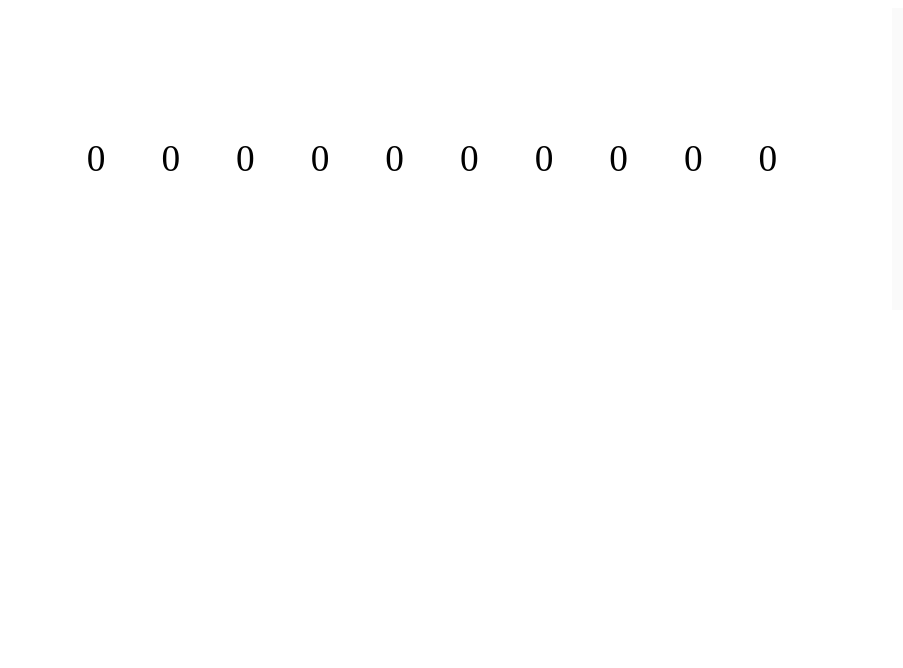
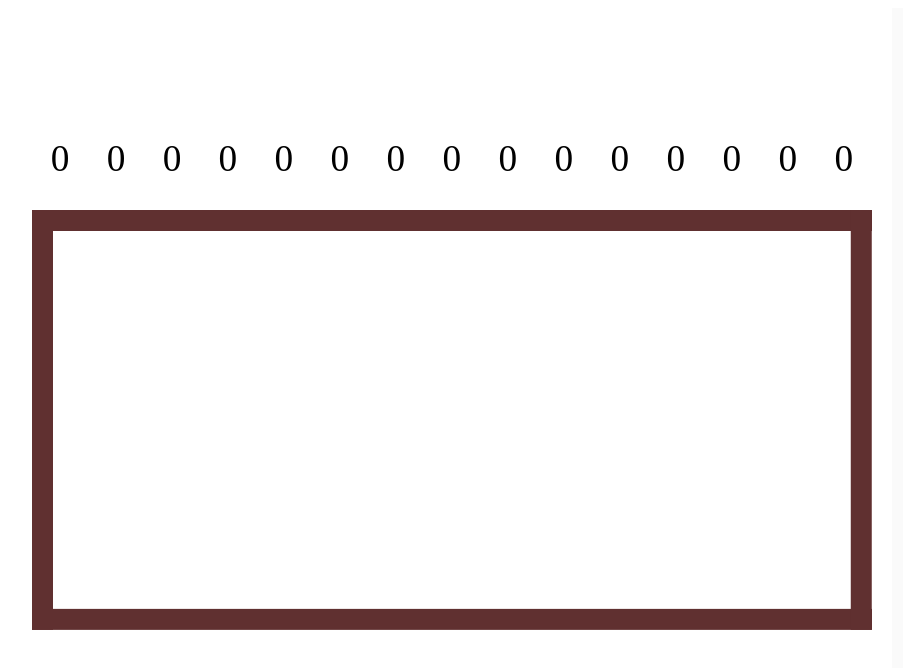
Before and after one commit to keianrao/NextJSDemo, a Next.js app: page /abacus in a window 1280 px wide. Shown: the top 668 px of the page, without its empty margins (208-1111 px from the left). Built offline with nearby package versions, Linux system fonts and the light colour scheme.

Commit message:
Quarter of the way to creating a visual abacus

```diff
--- a/src/app/abacus/abacus.module.css
+++ b/src/app/abacus/abacus.module.css
@@ -1,17 +1,31 @@
 
-.number-string {
+.digit-string {
 	margin-left: auto;
 	margin-right: auto;
 }
 
-.number-string {
+.digit-string {
 	display: grid;
-	gap: 0.50em;
+	gap: 0.00em;
 	font-family: "MS Mincho", "IPAMincho";
 	font-size: 28pt;
 }
 
-.number-digit {
+.digit {
 	grid-row: 1;
 	padding: 0.25em 0.50em;
 }
+
+
+
+
+.abacus {
+	margin-left: auto;
+	margin-right: auto;
+}
+
+.abacus {
+	display: grid;
+	grid-template-columns: 1fr;
+	gap: 20px;
+}
--- a/src/app/abacus/abacus.tsx
+++ b/src/app/abacus/abacus.tsx
@@ -63,7 +63,7 @@ function DigitWidget(props: DigitWidgetProps) {
   }
 
   const attributes = {
-    "className": abacusCSS["number-digit"],
+    "className": abacusCSS["digit"],
     "tabIndex": 0,
     "onKeyDown": onKeyDown
   };
@@ -75,17 +75,24 @@ function DigitWidget(props: DigitWidgetProps) {
 
 
 
-export type DigitStringWidgetProps = {};
+export type DigitStringWidgetProps = {
+  digitString: ReturnType<typeof createEditableDigitString>[0],
+  editDigitString: ReturnType<typeof createEditableDigitString>[1],
+};
 
 export function DigitStringWidget(props: DigitStringWidgetProps) {
-  const [digitString, editDigitString] = createEditableDigitString(10);
+  const { digitString, editDigitString } = props;
 
-  const attributes = {
-    "className": abacusCSS["number-string"]
-  };
+  const digitCount = digitString.length;
 
   const digitWidgets = function () {
-    return [0, 1, 2, 3, 4, 5, 6, 7, 8, 9].map(offset => (
+    function numberRange(min: number, max: number) {
+      const hyphens = "-".repeat(max - min).split("");
+      const values = hyphens.map((_, o) => min + o);
+      return values;
+    }
+
+    return numberRange(0, digitCount - 1).map(offset => (
       <DigitWidget
         key={offset}
         digitString={digitString}
@@ -95,5 +102,107 @@ export function DigitStringWidget(props: DigitStringWidgetProps) {
     ));
   }();
 
+  const attributes = {
+    "className": abacusCSS["digit-string"]
+  };
+
   return <div {...attributes}>{digitWidgets}</div>;
 }
+
+
+
+
+
+type AbacusDisplayProps = {
+  digitString: ReturnType<typeof createEditableDigitString>[0]
+};
+
+function AbacusDisplay(props: AbacusDisplayProps) {
+  const { digitString } = props;
+
+  const digitCount = digitString.length;
+
+  // We need to define the width of the frame and each bar.
+  // Then we determine the width required.
+  // Height would be constant based on our bar type.
+  // Maybe we can configure the bead width and height.
+  const w = 80, h = 40;
+  const we = 2;
+  const he = 2;
+  const ce = "#603030";
+
+  const topEdge = function () {
+    const attributes = {
+      x: 0,
+      y: 0,
+      width: 100,
+      height: he,
+      fill: ce,
+    };
+    return <rect {...attributes} />;
+  }();
+
+  const bottomEdge = function () {
+    const attributes = {
+      x: 0,
+      y: h - he,
+      width: 100,
+      height: he,
+      fill: ce,
+    };
+    return <rect {...attributes} />;
+  }();
+
+  const leftEdge = function () {
+    const attributes = {
+      x: 0,
+      y: 0,
+      width: we,
+      height: h,
+      fill: ce,
+    };
+    return <rect {...attributes} />;
+  }();
+
+  const rightEdge = function () {
+    const attributes = {
+      x: w - we,
+      y: 0,
+      width: we,
+      height: h,
+      fill: ce,
+    };
+    return <rect {...attributes} />;
+  }();
+
+  return (
+    <svg viewBox={[0, 0, w, h].join(" ")} role="img">
+      {topEdge}{bottomEdge}{leftEdge}{rightEdge}
+    </svg>
+  );
+}
+
+
+
+
+export type AbacusProps = {};
+
+export function Abacus(props: AbacusProps) {
+  const [digitString, editDigitString] = createEditableDigitString(16);
+
+  const attributes = {
+    "className": abacusCSS["abacus"]
+  };
+
+  return (
+    <div {...attributes}>
+      <DigitStringWidget
+        digitString={digitString}
+        editDigitString={editDigitString}
+      />
+      <AbacusDisplay
+        digitString={digitString}
+      />
+    </div>
+  );
+}
--- a/src/app/abacus/page.tsx
+++ b/src/app/abacus/page.tsx
@@ -1,7 +1,7 @@
 
 import type { Metadata } from "next";
 import pagewideCSS from "./page.module.css";
-import { DigitStringWidget } from "./abacus";
+import { Abacus } from "./abacus";
 
 export const metadata: Metadata = {
   title: "NextJSDemo - Abacus",
@@ -12,7 +12,7 @@ export default function Page() {
   return (
     <div className={pagewideCSS["page"]}>
       <main className={pagewideCSS["main"]}>
-        <DigitStringWidget />
+        <Abacus />
       </main>
     </div>
   );
```
